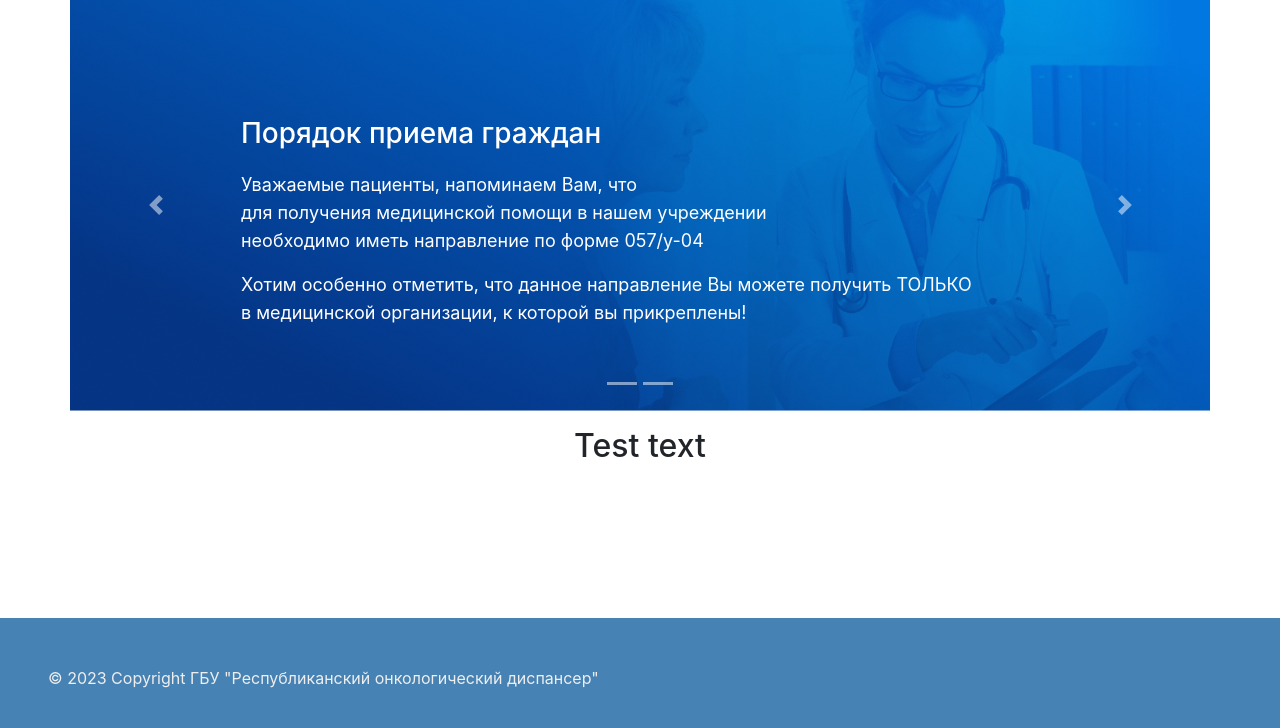
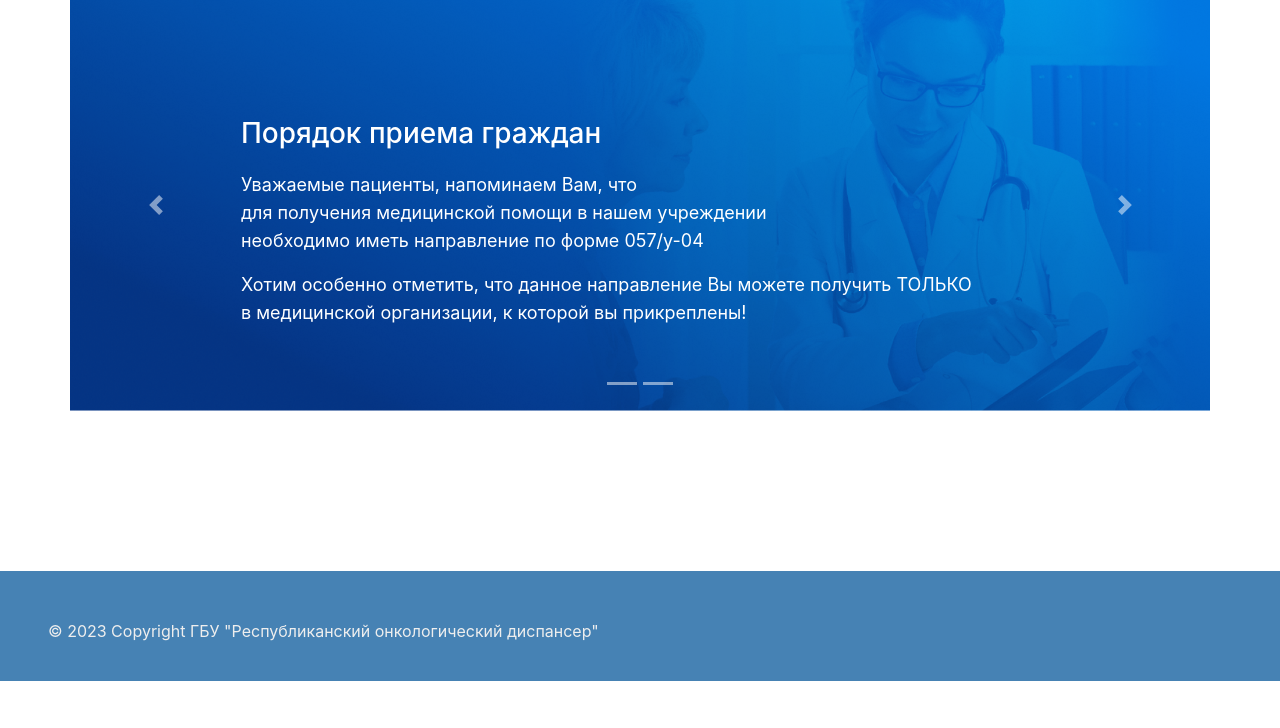
Before and after one commit to RDMN20/gburod, a Django app: page / in a window 1280 px wide. Shown: the part 187-915 px from the top of the page. After the commit the page ends 868 px from the top, so only its background shows below. Run offline with Django 3.2, Linux system fonts and the light colour scheme; some libraries are stand-ins or nearby versions.

Commit message:
Update index.html

```diff
--- a/gburod/gburod_site/templates/main_page/index.html
+++ b/gburod/gburod_site/templates/main_page/index.html
@@ -57,7 +57,6 @@
 
     <div class="row justify-content-center pt-3">
       <div class="col-auto">
-        <h2>Test text</h2>
         <br>
         <br>
         <br>
```
